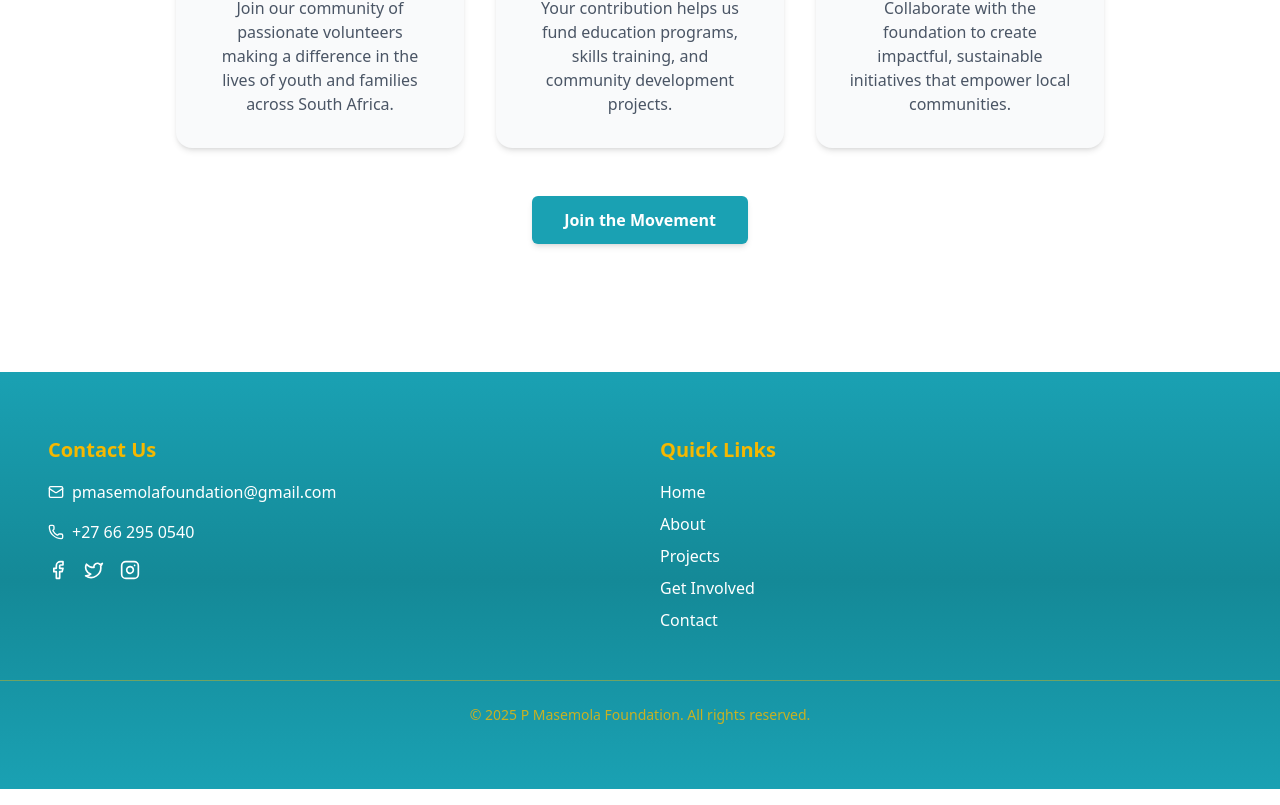
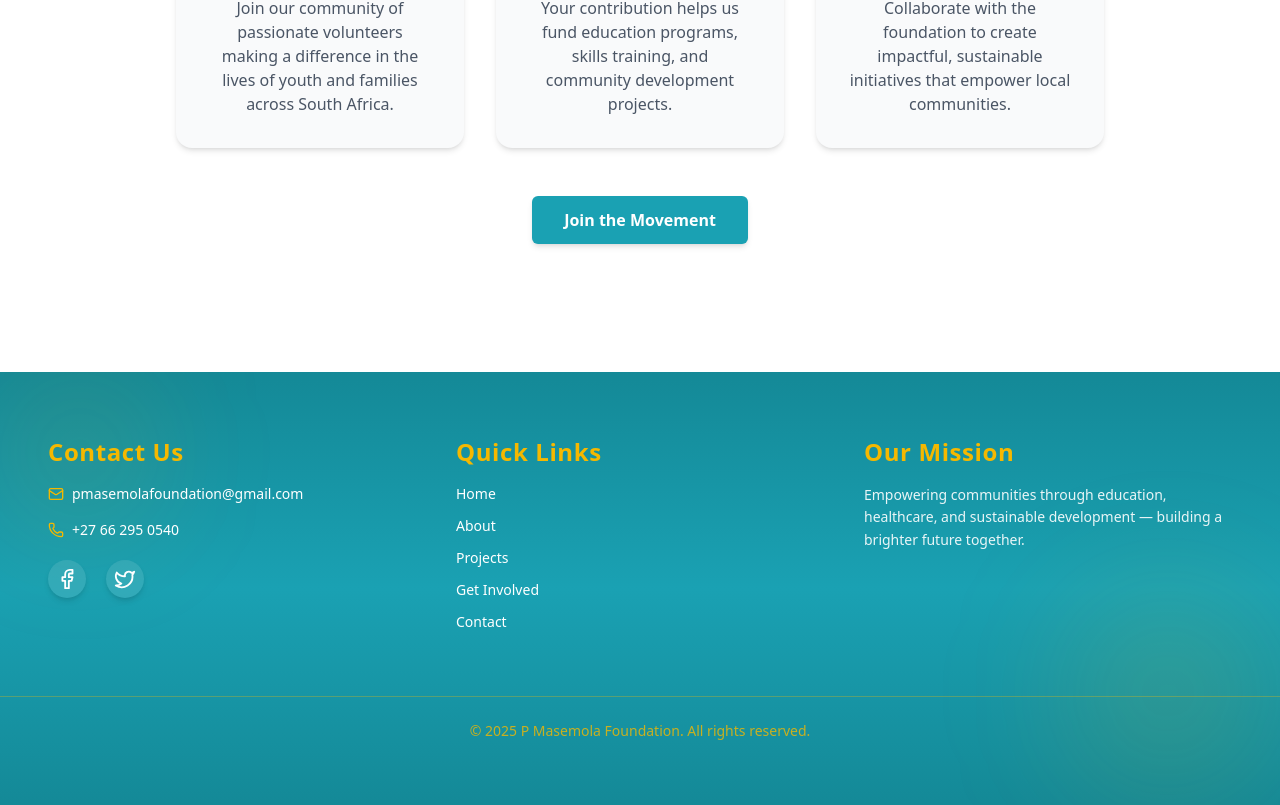
Before and after one commit to Msiabo/P-Masemola, a React (Vite) app in the folder frontend/: page / in a window 1280 px wide. Shown: the part 2835-3640 px from the top of the page. Built offline with nearby package versions, Linux system fonts and the light colour scheme.

Commit message:
initial commit

```diff
--- a/frontend/src/components/Footer.jsx
+++ b/frontend/src/components/Footer.jsx
@@ -5,67 +5,79 @@ import { motion } from "framer-motion";
 
 const Footer = () => {
   return (
-    <footer className="w-full bg-gradient-to-t from-[#1AA1B3] via-[#148997] to-[#1AA1B3] text-white py-16 relative">
-      <div className="max-w-7xl mx-auto px-6 md:px-12 grid grid-cols-1 md:grid-cols-2 gap-10">
+    <footer className="relative w-full bg-gradient-to-t from-[#148997] via-[#1AA1B3] to-[#148997] text-white py-16 overflow-hidden">
+      {/* Decorative Glow Circles */}
+      <div className="absolute top-0 left-0 w-40 h-40 bg-[#F5B800]/10 rounded-full blur-3xl" />
+      <div className="absolute bottom-0 right-0 w-56 h-56 bg-[#F5B800]/10 rounded-full blur-3xl" />
+
+      <div className="relative max-w-7xl mx-auto px-6 md:px-12 grid grid-cols-1 md:grid-cols-3 gap-10 z-10">
         {/* Contact Info */}
         <motion.div
           className="space-y-4"
-          initial={{ opacity: 0, x: -30 }}
-          animate={{ opacity: 1, x: 0 }}
+          initial={{ opacity: 0, x: -40 }}
+          whileInView={{ opacity: 1, x: 0 }}
           transition={{ duration: 0.8 }}
         >
-          <h3 className="text-xl font-bold text-[#F5B800]">Contact Us</h3>
-          <p className="flex items-center space-x-2">
-            <Mail size={16} /> <span>pmasemolafoundation@gmail.com</span>
+          <h3 className="text-2xl font-bold text-[#F5B800] tracking-wide">
+            Contact Us
+          </h3>
+          <p className="flex items-center space-x-2 text-sm">
+            <Mail size={16} className="text-[#F5B800]" />{" "}
+            <span>pmasemolafoundation@gmail.com</span>
           </p>
-          <p className="flex items-center space-x-2">
-            <Phone size={16} /> <span>+27 66 295 0540</span>
+          <p className="flex items-center space-x-2 text-sm">
+            <Phone size={16} className="text-[#F5B800]" />{" "}
+            <span>+27 66 295 0540</span>
           </p>
 
-          {/* Social Links (same as header) */}
-          <div className="flex space-x-4 mt-4">
+          {/* Social Links */}
+          <div className="flex space-x-5 mt-5">
             {[
               {
-                icon: <Facebook size={20} />,
+                icon: <Facebook size={22} />,
                 href: "https://www.facebook.com/profile.php?id=100095305279324",
               },
               {
-                icon: <Twitter size={20} />,
+                icon: <Twitter size={22} />,
                 href: "https://x.com/PMasemola59251",
               },
-              {
-                icon: <Instagram size={20} />,
-                href: "https://www.instagram.com/", // add your Instagram link here
-              },
+
             ].map((item, i) => (
-              <a
+              <motion.a
                 key={i}
                 href={item.href}
                 target="_blank"
                 rel="noopener noreferrer"
-                className="hover:text-[#F5B800] transition-all transform hover:scale-110"
+                whileHover={{ scale: 1.2 }}
+                whileTap={{ scale: 0.9 }}
+                className="p-2 rounded-full bg-white/10 hover:bg-[#F5B800]/20 transition-all duration-300 shadow-md hover:shadow-[#F5B800]/30"
               >
                 {item.icon}
-              </a>
+              </motion.a>
             ))}
           </div>
         </motion.div>
 
+        {/* Divider (visible on mobile) */}
+        <div className="md:hidden border-t border-white/30"></div>
+
         {/* Quick Links */}
         <motion.div
           className="space-y-4"
-          initial={{ opacity: 0, x: 30 }}
-          animate={{ opacity: 1, x: 0 }}
+          initial={{ opacity: 0, x: 40 }}
+          whileInView={{ opacity: 1, x: 0 }}
           transition={{ duration: 0.8 }}
         >
-          <h3 className="text-xl font-bold text-[#F5B800]">Quick Links</h3>
-          <ul className="space-y-2">
+          <h3 className="text-2xl font-bold text-[#F5B800] tracking-wide">
+            Quick Links
+          </h3>
+          <ul className="space-y-3 text-sm">
             {["Home", "About", "Projects", "Get Involved", "Contact"].map(
               (link) => (
                 <li key={link}>
                   <a
                     href={`#${link.toLowerCase().replace(" ", "-")}`}
-                    className="hover:text-[#F5B800] transition-all duration-200"
+                    className="hover:text-[#F5B800] hover:translate-x-1 transition-all duration-200 inline-block"
                   >
                     {link}
                   </a>
@@ -74,13 +86,29 @@ const Footer = () => {
             )}
           </ul>
         </motion.div>
+
+        {/* Foundation Message */}
+        <motion.div
+          className="space-y-4 text-sm"
+          initial={{ opacity: 0, y: 30 }}
+          whileInView={{ opacity: 1, y: 0 }}
+          transition={{ duration: 0.9 }}
+        >
+          <h3 className="text-2xl font-bold text-[#F5B800] tracking-wide">
+            Our Mission
+          </h3>
+          <p className="text-white/90 leading-relaxed">
+            Empowering communities through education, healthcare, and
+            sustainable development — building a brighter future together.
+          </p>
+        </motion.div>
       </div>
 
       {/* Back to Top Button */}
       <BackToTop />
 
       {/* Copyright */}
-      <div className="mt-12 border-t border-[#F5B800]/40 pt-6 text-center text-sm text-[#F5B800]/80">
+      <div className="mt-16 border-t border-[#F5B800]/30 pt-6 text-center text-sm text-[#F5B800]/80 z-10 relative">
         &copy; {new Date().getFullYear()} P Masemola Foundation. All rights reserved.
       </div>
     </footer>
```
